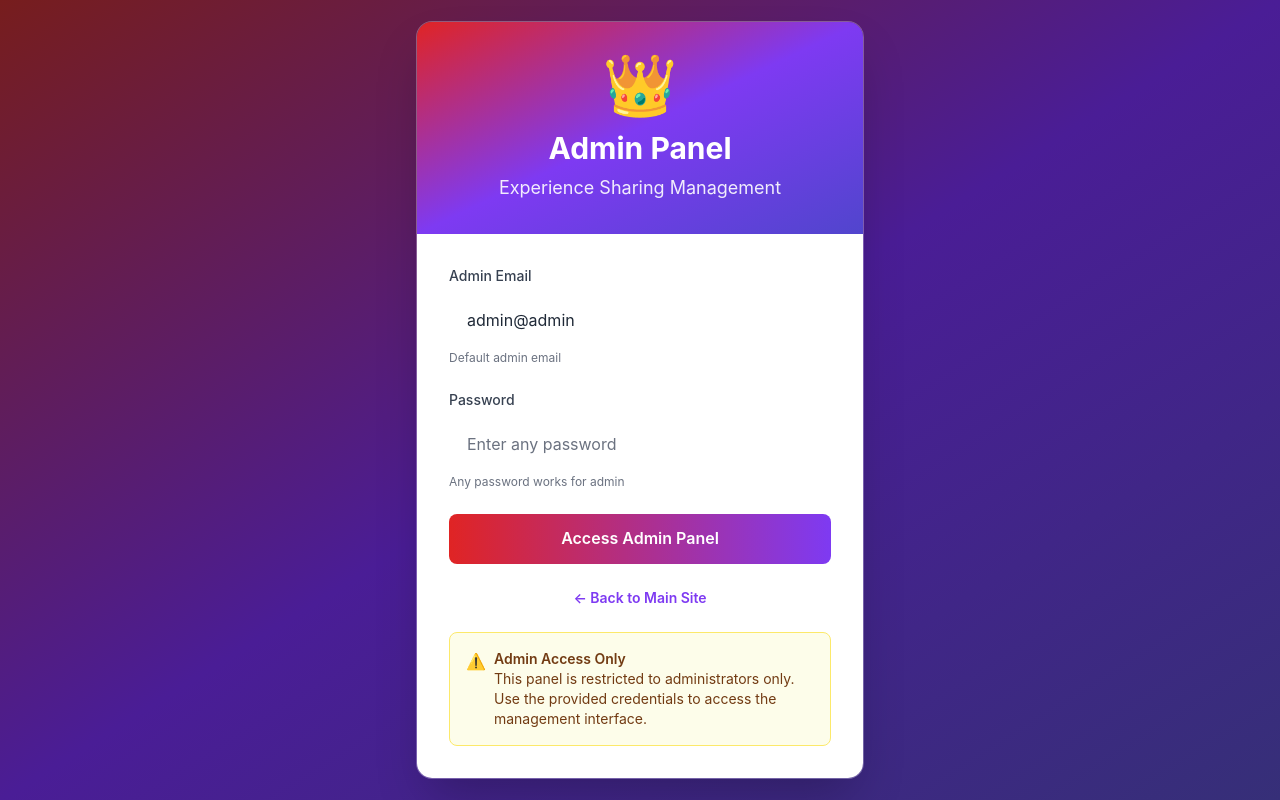
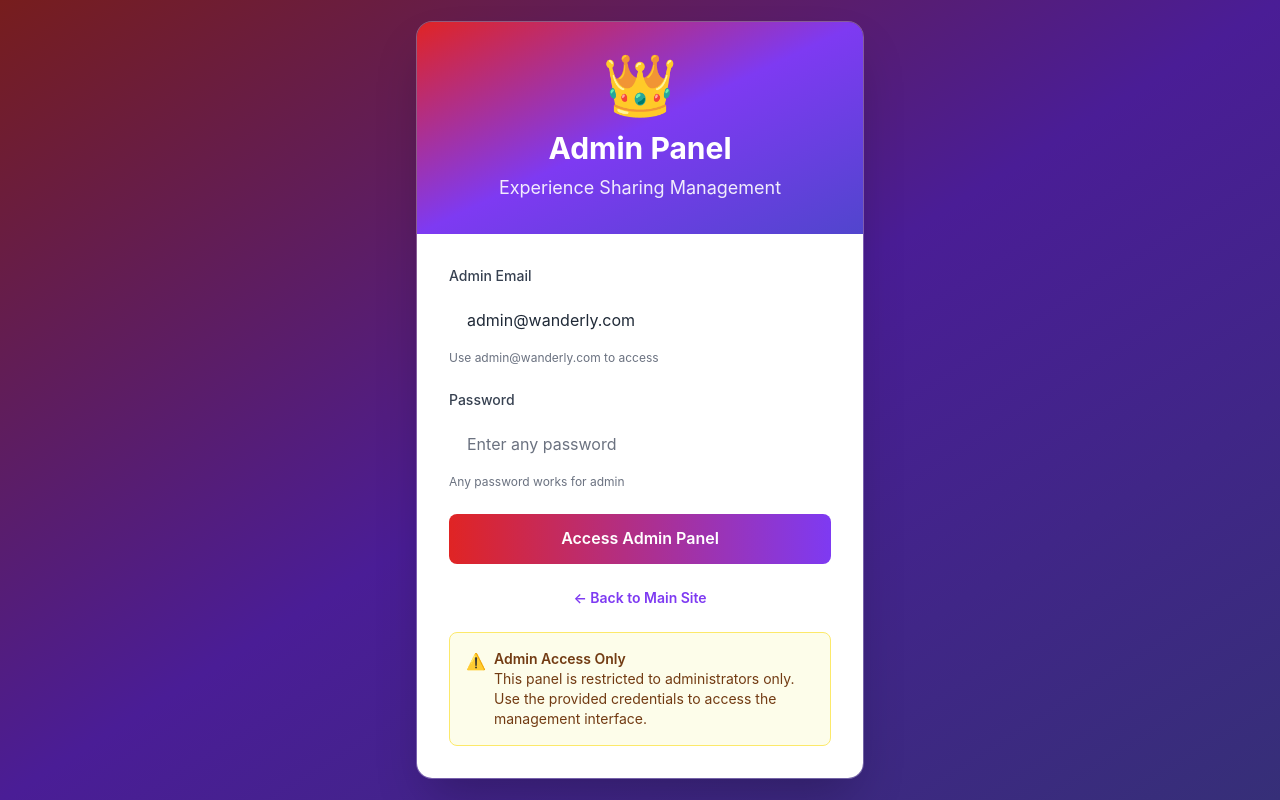
Before and after one commit to HasanRzayev/ExperienceSharing, a React (Create React App) app: page /admin-login in a window 1280 px wide. Built offline with nearby package versions, Linux system fonts and the light colour scheme; no server answers.

Commit message:
Update admin email to admin@wanderly.com and set as default in login form

```diff
--- a/src/App.js
+++ b/src/App.js
@@ -214,7 +214,7 @@ function AdminRoute({ isLoggedIn, userData, children }) {
     return <Navigate to="/admin-login" replace />;
   }
 
-  if (!userData || (userData.role !== 'admin' && userData.email !== 'admin@admin')) {
+  if (!userData || (userData.role !== 'admin' && userData.email !== 'admin@wanderly.com')) {
     return <Navigate to="/admin-login" replace />;
   }
 
--- a/src/pages/AdminLogin.js
+++ b/src/pages/AdminLogin.js
@@ -5,7 +5,7 @@ import { useAuth } from '../App';
 import Cookies from 'js-cookie';
 
 function AdminLogin() {
-  const [email, setEmail] = useState('admin@admin');
+  const [email, setEmail] = useState('admin@wanderly.com');
   const [password, setPassword] = useState('');
   const [isLoading, setIsLoading] = useState(false);
   const navigate = useNavigate();
@@ -47,14 +47,14 @@ function AdminLogin() {
           const adminUser = {
             id: 'admin',
             userName: 'admin',
-            email: 'admin@admin',
+            email: 'admin@wanderly.com',
             role: 'admin',
             profileImage: 'https://via.placeholder.com/150'
           };
           handleLogin(adminUser);
           navigate('/admin');
         } else {
-          alert('Admin access required. Please use admin@admin email.');
+          alert('Admin access required. Please use admin@wanderly.com email.');
         }
       } else {
         let errorMessage = 'Invalid admin credentials';
@@ -102,13 +102,13 @@ function AdminLogin() {
                 </label>
                 <input
                   type="email"
-                  placeholder="admin@admin"
+                  placeholder="admin@wanderly.com"
                   value={email}
                   onChange={(e) => setEmail(e.target.value)}
                   required
                   className="input-modern w-full"
                 />
-                <p className="text-xs text-gray-500 mt-1">Default admin email</p>
+                <p className="text-xs text-gray-500 mt-1">Use admin@wanderly.com to access</p>
               </div>
 
               <div>
```
